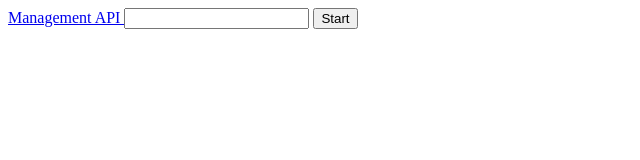
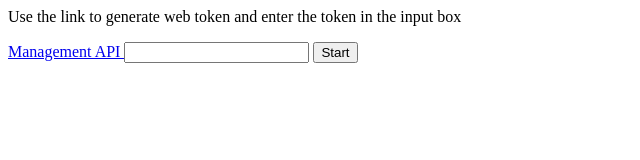
Before and after one commit to awm-rzhang/managed-iframe, a plain HTML site: page index.html in a window 1280 px wide. Shown: the whole page, without its empty margins (0-640 px from the left). Drawn offline with Linux system fonts and the light colour scheme.

Commit message:
Update index.html

```diff
--- a/index.html
+++ b/index.html
@@ -9,6 +9,7 @@
 </head>
 
 <body>
+    <p>Use the link to generate web token and enter the token in the input box</p>
     <!-- <div id="buttonDiv"></div> -->
     <a href="https://developers.google.com/android/management/reference/rest/v1/enterprises.webTokens/create?apix_params=%7B%22parent%22%3A%22enterprises%2FLC0391gcv5%22%2C%22resource%22%3A%7B%22parentFrameUrl%22%3A%22https%3A%2F%2Fawm-rzhang.github.io%2F%22%7D%7D"
         target="_blank">
```
